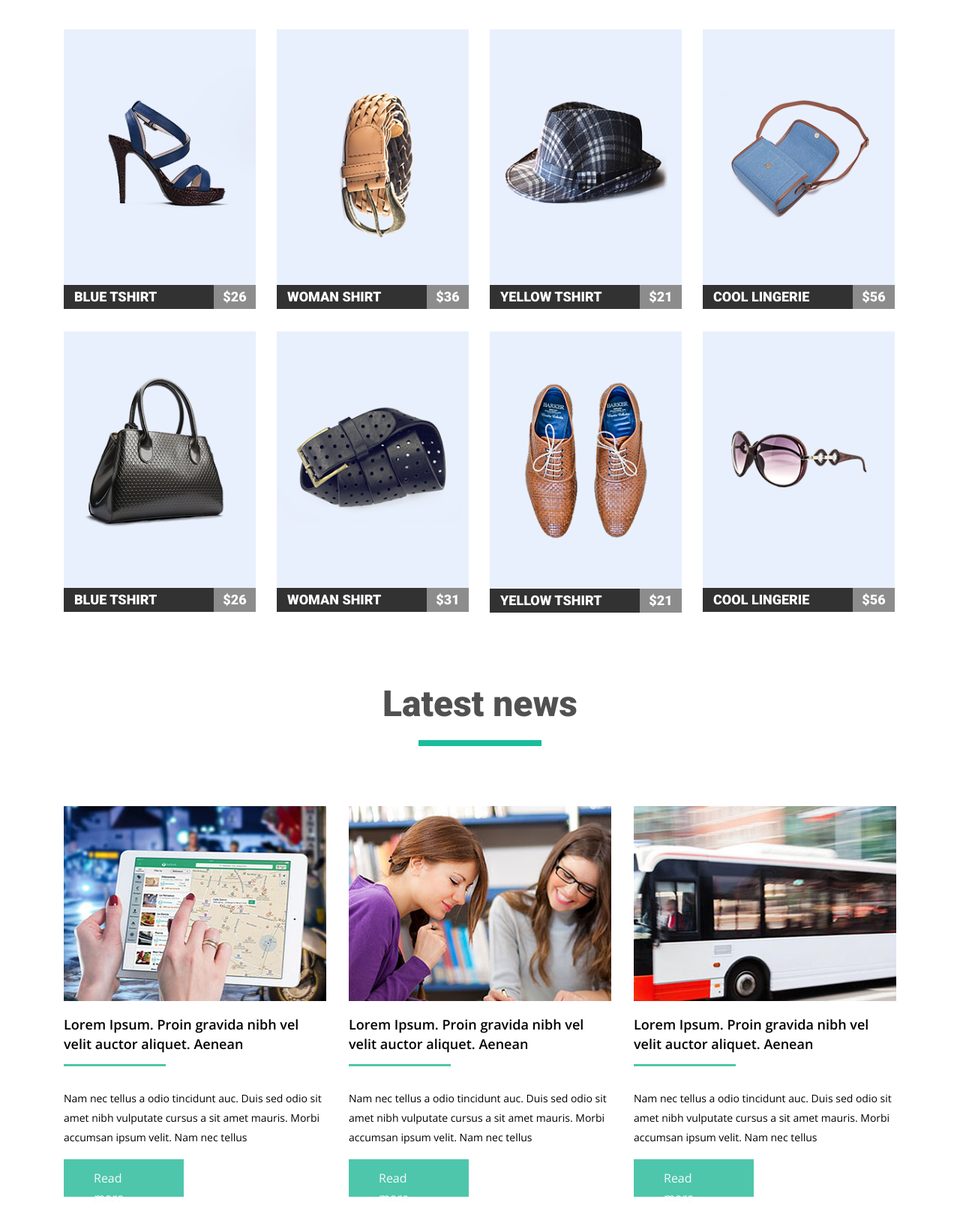
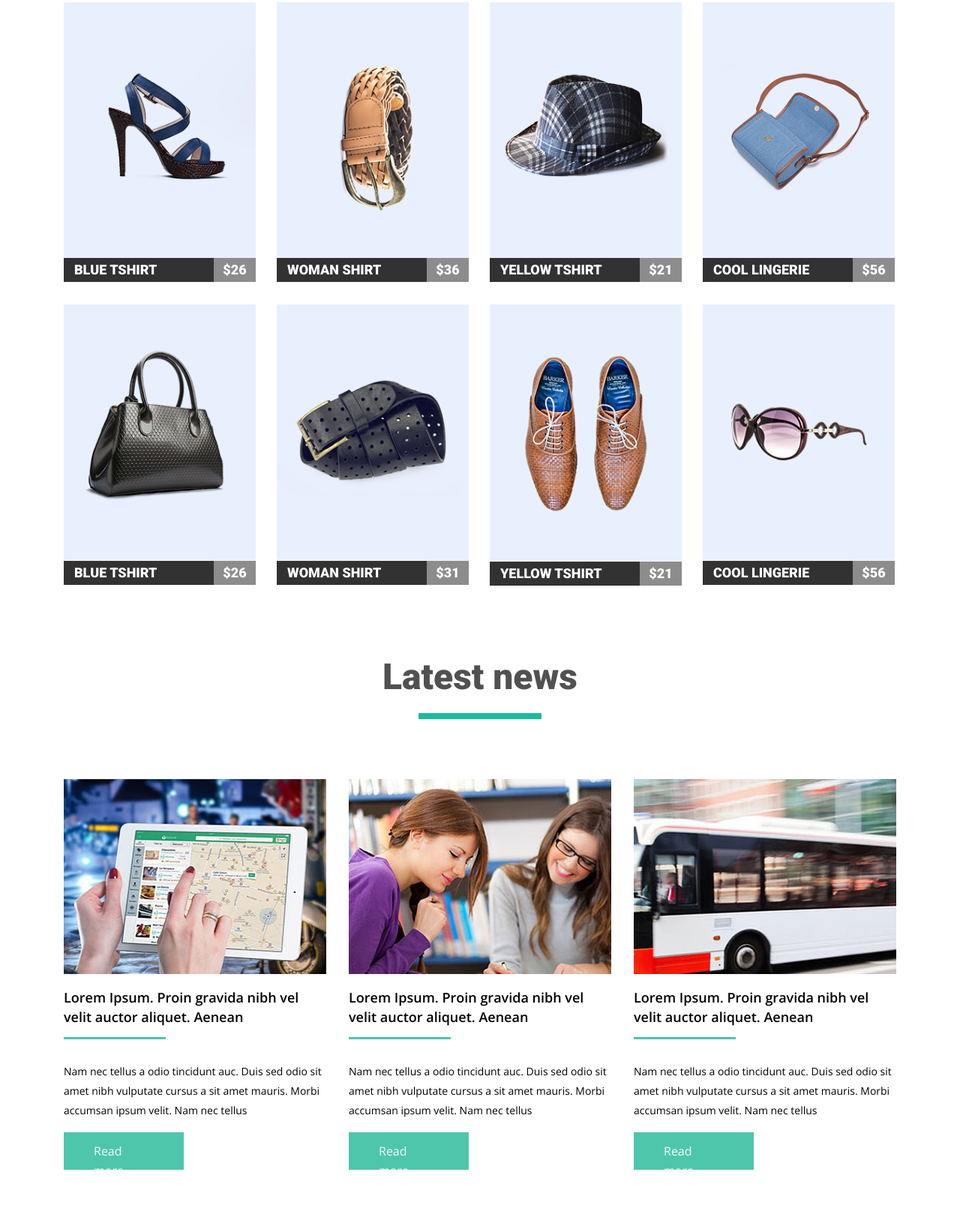
Before and after one commit to YevhenKonyk/module_4_hw, a plain HTML site: page index.html in a window 1280 px wide. Shown: the part 301-1936 px from the top of the page at 75% size. Drawn offline with nearby package versions, Linux system fonts and the light colour scheme.

Commit message:
Applied code review suggestions

```diff
--- a/css/styles.css
+++ b/css/styles.css
@@ -3,10 +3,6 @@
     margin: 0;
     padding: 0;
     /* outline: 1px solid red; */
-}
-
-body {
-    margin-top: 36px;
 }
 
 .header {
@@ -93,6 +89,9 @@ h2.section-title::after {
 
 h2.product::after {
     margin-top: 32px;
+}
+
+h2.product {
     margin-bottom: 92px;
 }
 
@@ -162,18 +161,21 @@ h2.product::after {
 }
 
 .products-section {
-    margin-bottom: 106px;
+    padding-bottom: 106px;
 }
 
 
 /* News section */
 
 .news-section {
-    margin-bottom: 80px;
+    padding-bottom: 80px;
 }
 
 h2.news::after {
     margin-top: 32px;
+}
+
+h2.news {
     margin-bottom: 80px;
 }
 
```
